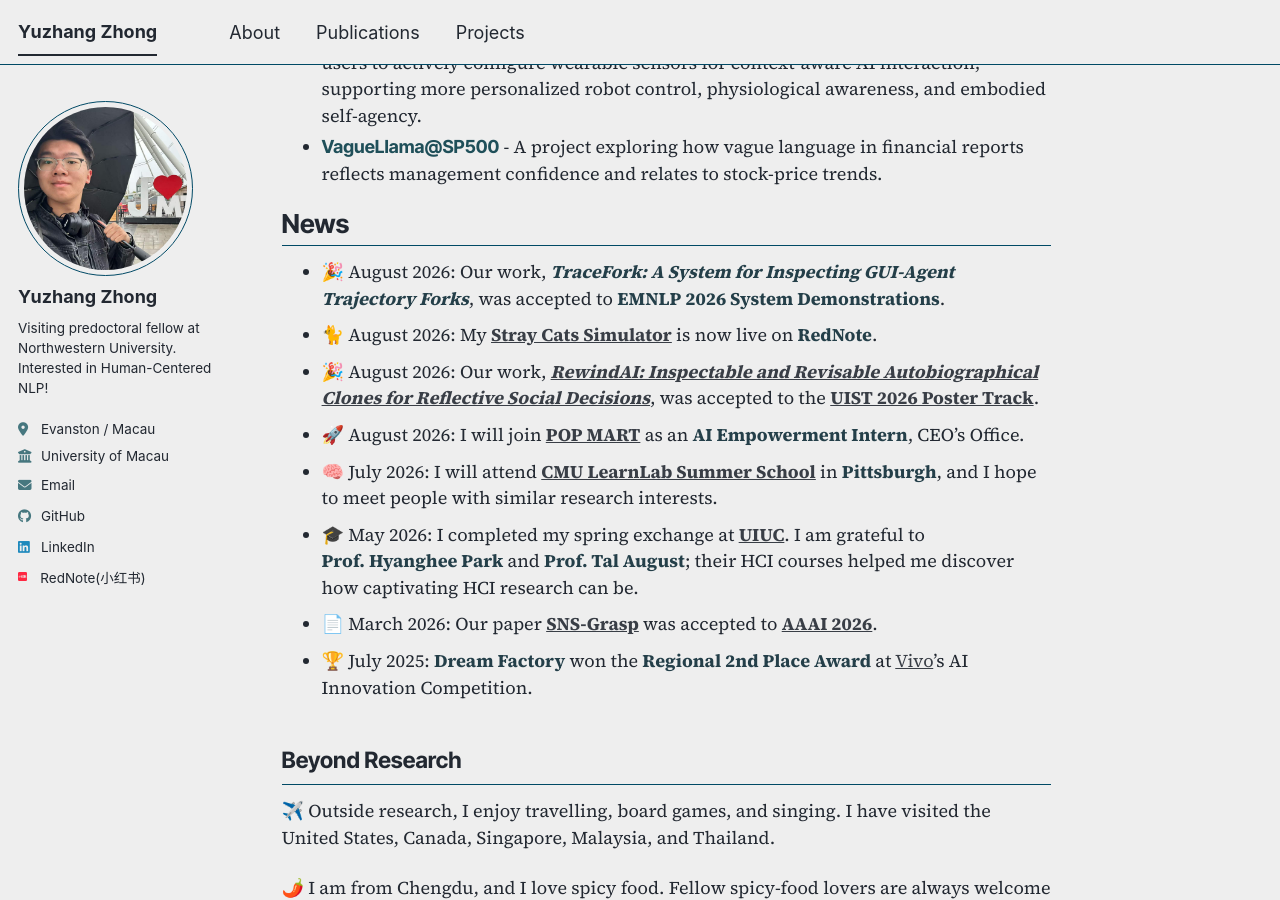
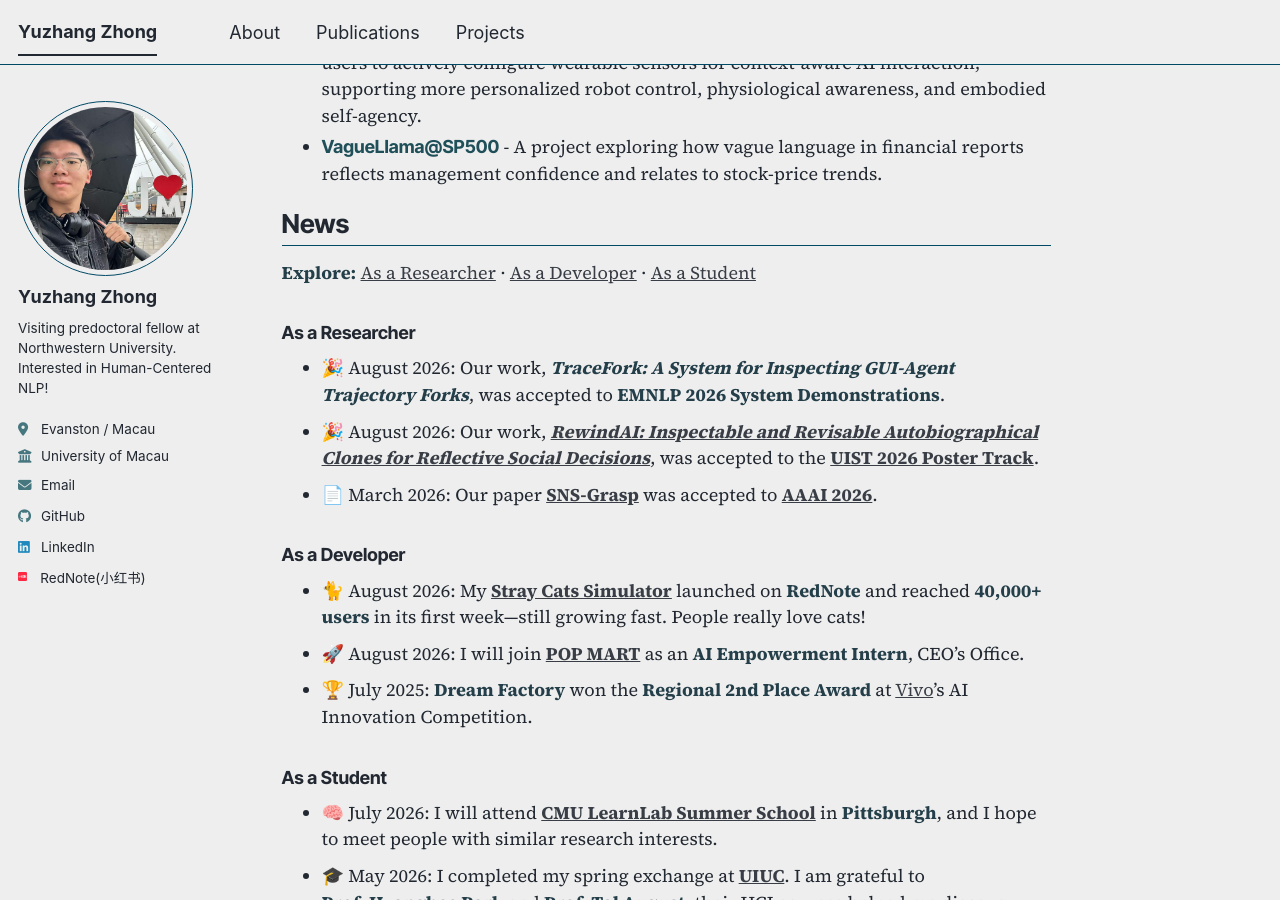
Before and after one commit to yuzhang-zhong/yuzhang-zhong.github.io, a Jekyll site: the page built from _pages/about.md, in a window 1280 px wide and 900 px high, scrolled down 1159 px. Built offline with Jekyll 4.4.1, drawn with Linux system fonts in a browser that asks for light colours; comment, search, counter and statistics services are not loaded; a style sheet for code colours, icons or effects is not loaded.

Commit message:
Organize news by role

```diff
--- a/_pages/about.md
+++ b/_pages/about.md
@@ -53,15 +53,24 @@ Selected projects I have worked on or am currently developing:
 
 ## News
 
+<p class="news-index"><strong>Explore:</strong> <a href="#as-a-researcher">As a Researcher</a> · <a href="#as-a-developer">As a Developer</a> · <a href="#as-a-student">As a Student</a></p>
+
+### As a Researcher
+
 - 🎉 August 2026: Our work, <strong><em>TraceFork: A System for Inspecting GUI-Agent Trajectory Forks</em></strong>, was accepted to <strong>EMNLP 2026 System Demonstrations</strong>.
-- 🐈 August 2026: My <strong><a href="https://xhslink.cn/o/8ZPbU0fkkqT">Stray Cats Simulator</a></strong> is now live on <strong>RedNote</strong>.
 - 🎉 August 2026: Our work, <strong><a href="{{ base_path }}/portfolio/rewindai"><em>RewindAI: Inspectable and Revisable Autobiographical Clones for Reflective Social Decisions</em></a></strong>, was accepted to the <strong><a href="https://uist.acm.org/2026/cfp/#posters">UIST 2026 Poster Track</a></strong>.
+- 📄 March 2026: Our paper <strong class="nowrap"><a href="{{ base_path }}/publication/2026-sns-grasp">SNS-Grasp</a></strong> was accepted to <strong class="nowrap"><a href="https://aaai.org/conference/aaai/aaai-26/">AAAI 2026</a></strong>.
+
+### As a Developer
+
+- 🐈 August 2026: My <strong><a href="https://xhslink.cn/o/8ZPbU0fkkqT">Stray Cats Simulator</a></strong> launched on <strong>RedNote</strong> and reached <strong>40,000+ users</strong> in its first week—still growing fast. People really love cats!
 - 🚀 August 2026: I will join <strong class="nowrap"><a href="https://www.popmart.com/">POP MART</a></strong> as an <strong class="nowrap">AI Empowerment Intern</strong>, CEO's Office.
+- 🏆 July 2025: <strong class="nowrap">Dream Factory</strong> won the <strong>Regional 2nd Place Award</strong> at <a href="https://www.vivo.com/">Vivo</a>'s AI Innovation Competition.
+
+### As a Student
+
 - 🧠 July 2026: I will attend <strong class="nowrap"><a href="https://learnlab.org/learnlab-summer-school/">CMU LearnLab Summer School</a></strong> in <strong class="nowrap">Pittsburgh</strong>, and I hope to meet people with similar research interests.
 - 🎓 May 2026: I completed my spring exchange at <strong class="nowrap"><a href="https://illinois.edu/">UIUC</a></strong>. I am grateful to <strong class="nowrap">Prof.&nbsp;Hyanghee&nbsp;Park</strong> and <strong class="nowrap">Prof.&nbsp;Tal&nbsp;August</strong>; their HCI courses helped me discover how captivating HCI research can be.
-- 📄 March 2026: Our paper <strong class="nowrap"><a href="{{ base_path }}/publication/2026-sns-grasp">SNS-Grasp</a></strong> was accepted to <strong class="nowrap"><a href="https://aaai.org/conference/aaai/aaai-26/">AAAI 2026</a></strong>.
-- 🏆 July 2025: <strong class="nowrap">Dream Factory</strong> won the <strong>Regional 2nd Place Award</strong> at <a href="https://www.vivo.com/">Vivo</a>'s AI Innovation Competition.
-
 </section>
 
 <h2 id="beyond-research">Beyond Research</h2>
```
